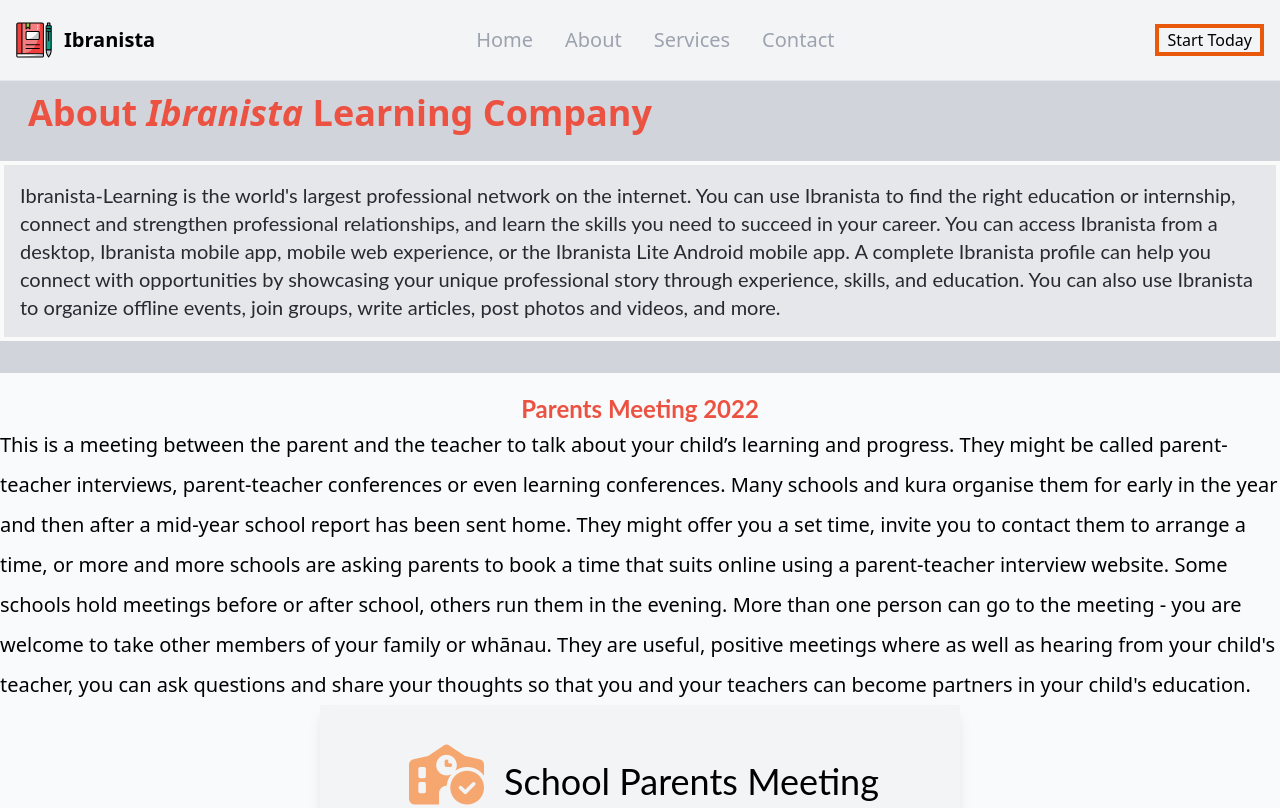
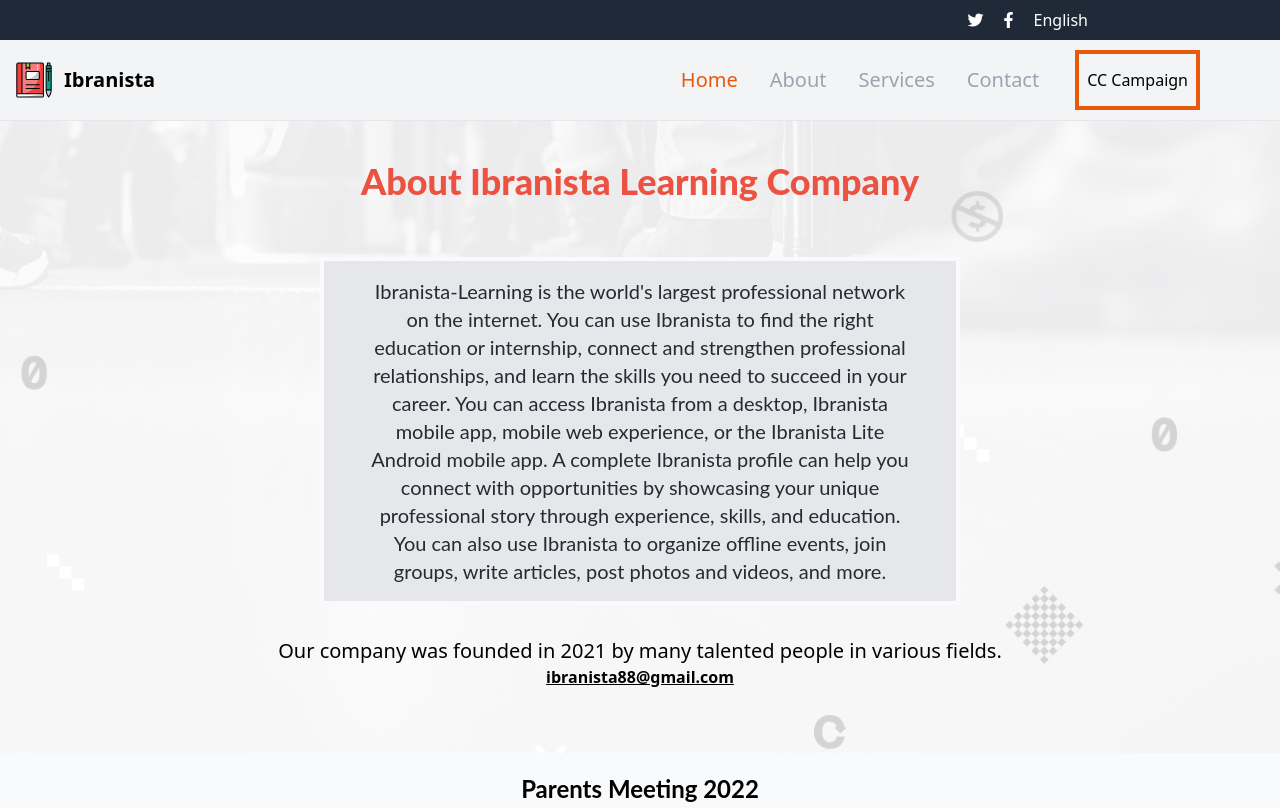
Before and after one commit to Ibranista/ibranista-university, a plain HTML site: page src/pages/about.html in a window 1280 px wide. Shown: the top 808 px of the page. Drawn offline with nearby package versions, Linux system fonts and the light colour scheme.

Commit message:
fixed footer positioning of footer.

```diff
--- a/src/pages/about.html
+++ b/src/pages/about.html
@@ -13,23 +13,36 @@
     <title>About-Us</title>
   </head>
   <body>
-    <nav class="base-nav">
+    <nav
+      class="min-w bg-gray-800 hidden md:flex justify-end text-white py-2 px-[1rem] sm:px-[12rem]"
+    >
+      <a href="#" class="pr-5">
+        <i class="fa-brands fa-twitter"></i>
+      </a>
+      <a href="#" class="pr-5">
+        <i class="fa-brands fa-facebook-f"></i>
+      </a>
+      <a href="#" class=""> English </a>
+    </nav>
+    <nav class="base-nav min-w md:">
       <div
         class="flex flex-wrap items-center justify-between mx-auto md:container"
       >
-        <a href="../../index.html" class="flex items-center">
+        <a
+          href="../../index.html"
+          class="flex items-center order-1 md:order-none mr-[35%] md:mr-auto"
+        >
           <img
             src="../assets/site-logo.svg"
             class="h-6 mr-3 sm:h-9"
             alt="Ibranista Logo"
           />
           <span
-            class="self-center text-xl font-semibold whitespace-nowrap dark:text-white"
+            class="self-center text-xl font-semibold whitespace-nowrap text-black"
             >Ibranista</span
           >
         </a>
-        <div class="flex md:order-2">
-          <button type="button" class="nav-start-button">Start Today</button>
+        <div class="flex gap-5 md:mr-16">
           <div class="relative md:hidden">
             <nav x-data="{ open: false }">
               <button
@@ -58,16 +71,18 @@
               </button>
             </nav>
           </div>
-        </div>
           <div
-          class="nav-links items-center justify-between hidden w-full md:flex md:w-auto md:order-1"
+            class="nav-links items-center justify-between hidden w-full md:flex md:w-auto"
             id="navbar-stick"
           >
             <ul
-            class="flex flex-col p-4 mt-4 border border-gray-100 rounded-lg md:flex-row md:space-x-8 md:mt-0 md:text-sm md:font-medium md:border-0 dark:bg-gray-800 md:bg-gray-900 dark:border-gray-700"
+              class="flex flex-col p-4 mt-4 border border-gray-100 rounded-lg md:flex-row md:space-x-8 md:mt-0 md:text-sm md:font-medium md:border-0 md:order-0"
             >
               <li>
-              <a href="../../index.html" class="nav-anchor" aria-current="page"
+                <a
+                  href="../../index.html"
+                  class="nav-anchor text-orange-600"
+                  aria-current="page"
                   >Home</a
                 >
               </li>
@@ -82,28 +97,29 @@
               </li>
             </ul>
           </div>
+          <button
+            type="button"
+            class="nav-start-button hidden md:block md:order-2 order-1"
+          >
+            CC Campaign
+          </button>
+        </div>
       </div>
     </nav>
     <main class="main">
       <section class="section-content-wrapper">
-        <div
-          class="h-[90rem] inset-0 absolute bg-gray-300 bg-opacity-[100%] z-20 backdrop-blur-sm"
-        ></div>
-        <div class="h-screen inset-0 absolute z-30"></div>
-        <section class="h-screen content-wrapper relative z-50 min-w-[448px]">
+        <section class="content-wrapper relative z-50 min-w-[448px]">
           <div class="top-content px-4 sm:px-4 md:container mx-auto">
             <h1
-              class="text-4xl font-extrabold mb-4 md:p-3 font-sans active-anchor"
+              class="text-4xl font-extrabold mb-4 md:p-10 font-lato active-anchor text-center"
             >
-              About
-              <cite> Ibranista </cite>
-              Learning Company
+              About Ibranista Learning Company
             </h1>
           </div>
           <div
-            class="mb-8 bg-gray-200 text-blackish p-4 border-4 border-zinc-50 container mx-auto"
+            class="mb-8 bg-gray-200 text-blackish p-4 border-4 border-zinc-50 container mx-auto md:w-1/2"
           >
-            <p class="md:text-xl font-lato text-blackish">
+            <p class="md:text-xl font-lato text-blackish text-center md:px-7">
               Ibranista-Learning is the world's largest professional network on
               the internet. You can use Ibranista to find the right education or
               internship, connect and strengthen professional relationships, and
@@ -117,14 +133,23 @@
               videos, and more.
             </p>
           </div>
+          <p class="text-black text-center text-xl">
+            Our company was founded in 2021 by many talented people in various
+            fields.
+          </p>
+          <p class="text-center font-bold md:pb-16">
+            <a href="" class="text-black underline text-center mx-auto"
+              >ibranista88@gmail.com</a
+            >
+          </p>
           <div class="meetings bg-gray-50">
             <section class="py-5 parents-meeting text-black container mx-auto">
               <h2
-                class="text-center text-2xl font-lato font-bold active-anchor"
+                class="text-center text-2xl font-lato font-bold text-black mb-5"
               >
                 Parents Meeting 2022
               </h2>
-              <p class="md:text-xl font-sans md:leading-10">
+              <p class="md:text-xl font-sans md:leading-10 mb-5">
                 This is a meeting between the parent and the teacher to talk
                 about your child’s learning and progress. They might be called
                 parent-teacher interviews, parent-teacher conferences or even
@@ -152,7 +177,7 @@
               </div>
             </section>
           </div>
-          <section class="container mx-auto">
+          <section class="container mx-auto bg-blue-600">
             <h3
               class="text-2xl font-lato font-bold text-center p-3 active-anchor"
             >
@@ -191,7 +216,7 @@
       </section>
     </main>
     <footer
-      class="relative top-[65rem] sm:top-[55rem] md:top-[35rem] z-50 bg-slate-800 text-white md:flex justify-around items-center p-3 lg:p-24"
+      class="relativ z-50 bg-slate-800 text-white md:flex justify-around items-center p-3 lg:p-24"
     >
       <figure class="logo p-5 sm:p-0 mb-5 cursor-pointer">
         <a href="../../index.html" class="flex items-center">
```
Lines whose indentation alone changed are shown as unchanged.
